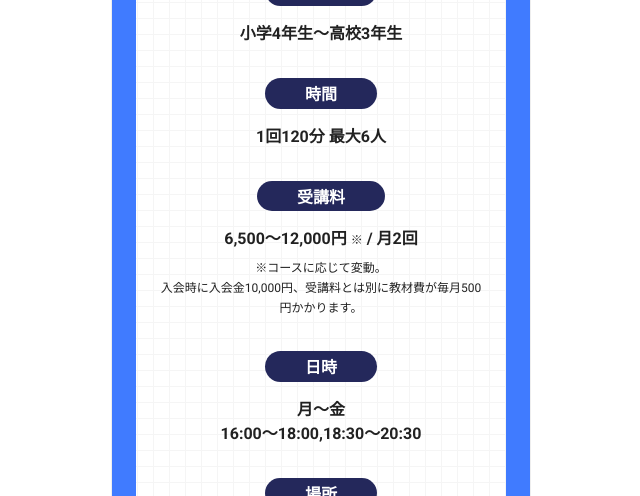
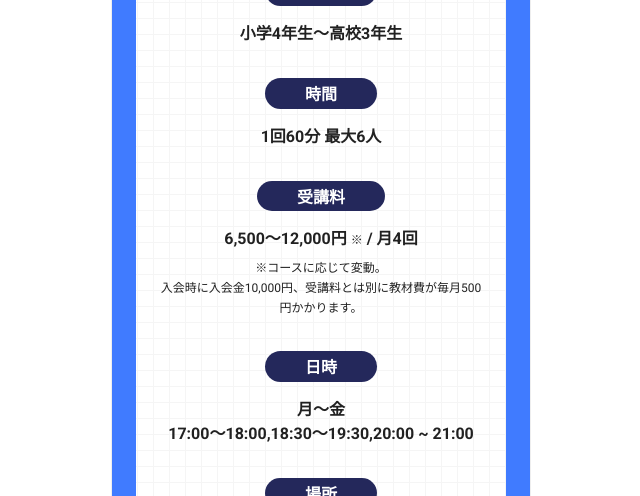
Before and after one commit to yutaroud/rect, a Next.js app: page /school in a window 1280 px wide. Shown: the part 1420-1916 px from the top of the page, without its empty margins (319-959 px from the left). Built offline with nearby package versions, Linux system fonts and the light colour scheme.

Commit message:
営業時間の修正

```diff
--- a/src/app/school/Curriculum.tsx
+++ b/src/app/school/Curriculum.tsx
@@ -79,7 +79,7 @@ const Curriculum = () => {
         </Typography>
         <TitleLabel text="時間"></TitleLabel>
         <Typography variant="body1" fontWeight="bold" mt={2}>
-          1回120分 最大6人
+          1回60分 最大6人
         </Typography>
         <TitleLabel text="受講料"></TitleLabel>
         <Typography variant="body1" fontWeight="bold" mt={2}>
@@ -87,7 +87,7 @@ const Curriculum = () => {
           <Typography variant="caption" mt={1} component="span">
             ※
           </Typography>{" "}
-          / 月2回
+          / 月4回
         </Typography>
         <Typography variant="caption" mt={1} component="p">
           ※コースに応じて変動。 <br />
@@ -97,7 +97,7 @@ const Curriculum = () => {
         <Typography variant="body1" fontWeight="bold" mt={2}>
           月〜金
           <br />
-          16:00〜18:00,18:30〜20:30
+          17:00〜18:00,18:30〜19:30,20:00 ~ 21:00
         </Typography>
         <TitleLabel text="場所"></TitleLabel>
         <Typography variant="body1" fontWeight="bold" mt={2}>
```
